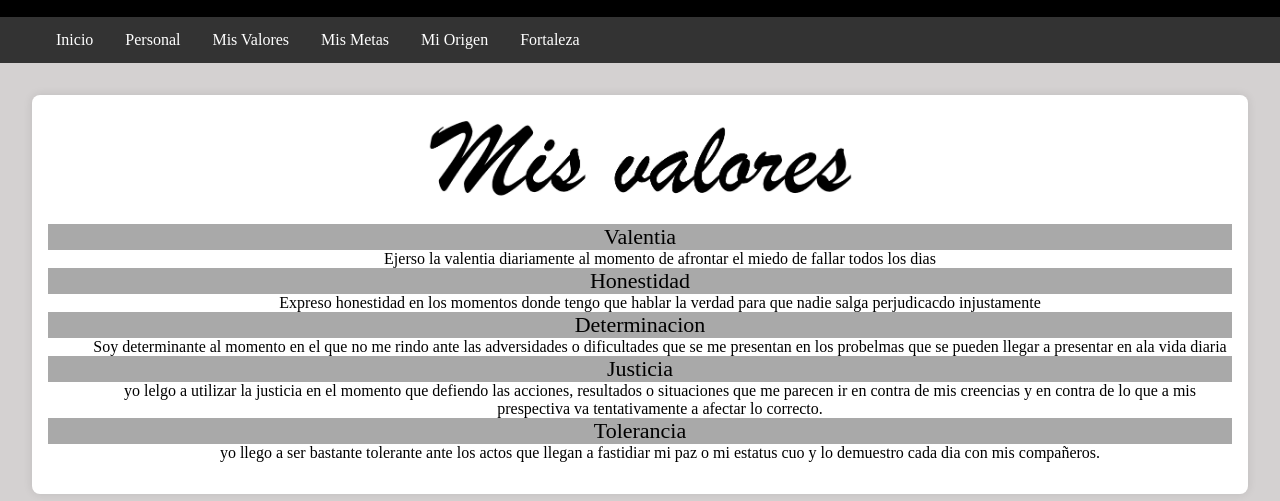
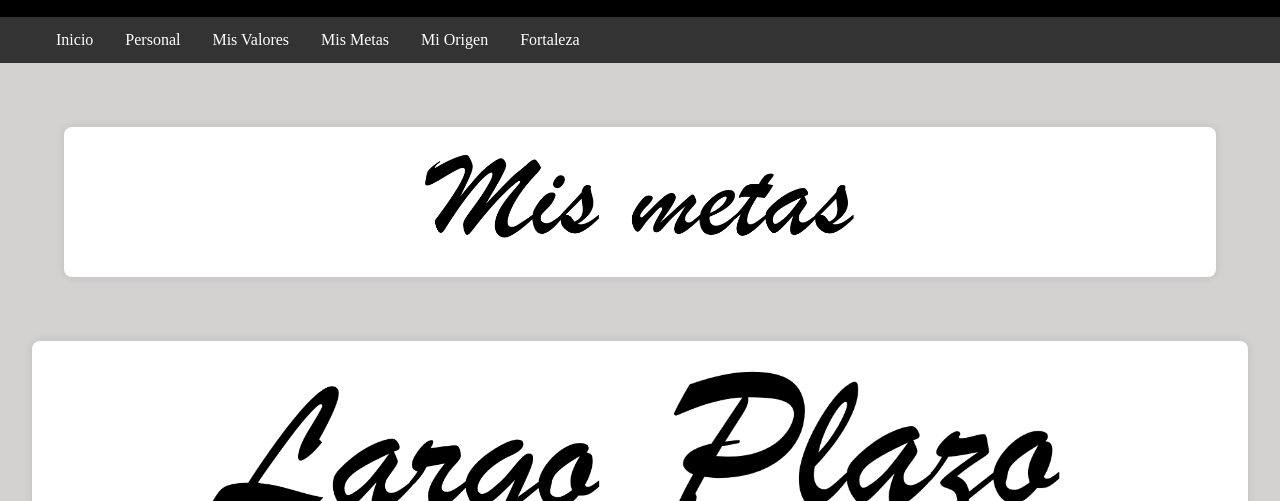
Before and after one commit to JorgeMartinez67/Proyecto-vida, a plain HTML site: page Metas.html in a window 1280 px wide. Shown: the part 299-800 px from the top of the page. Drawn offline with Linux system fonts and the light colour scheme.

Commit message:
metas actu

```diff
--- a/Metas.html
+++ b/Metas.html
@@ -26,8 +26,14 @@
 </nav>
 
 <section>
+    <section>
+        <article class="offer">
+            <img src="Metasx.png" class="imgb">
+        </article>
+    </section>
     <article class="offer">
-        <img src="Valores.png" class="imgb">
+        <img src="Largo.png" class="imgb">
+        <img src="plazo.png" class="imgb">
         <dl>
             <dt>Valentia</dt>
             <dd>Ejerso la valentia diariamente al momento de afrontar el miedo de fallar todos los dias</dd>
```
Also changed, not shown: Largo.png (added), Mediano.png (added), Metasx.png (added), corto.png (added), plazo.png (added).
